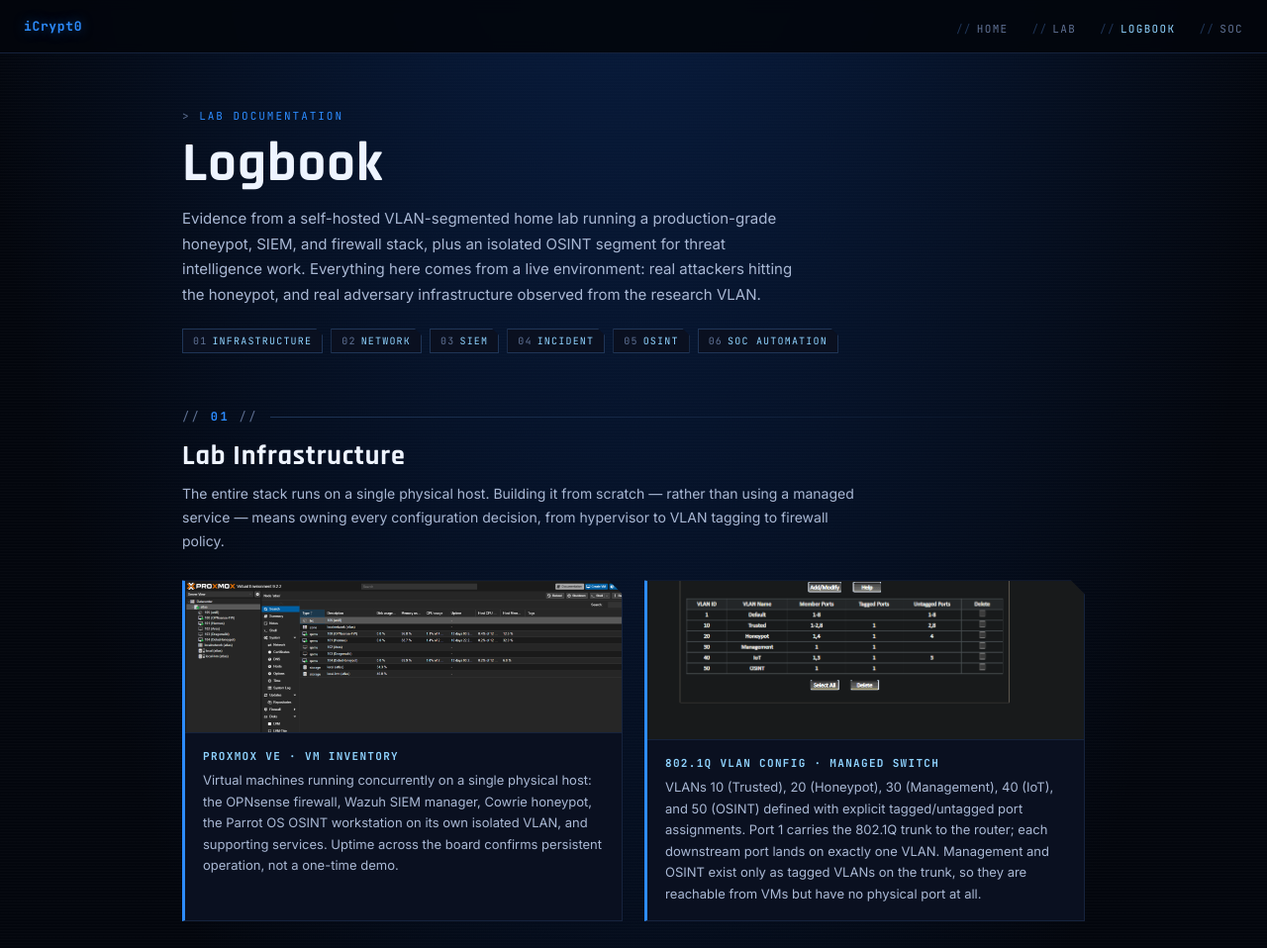
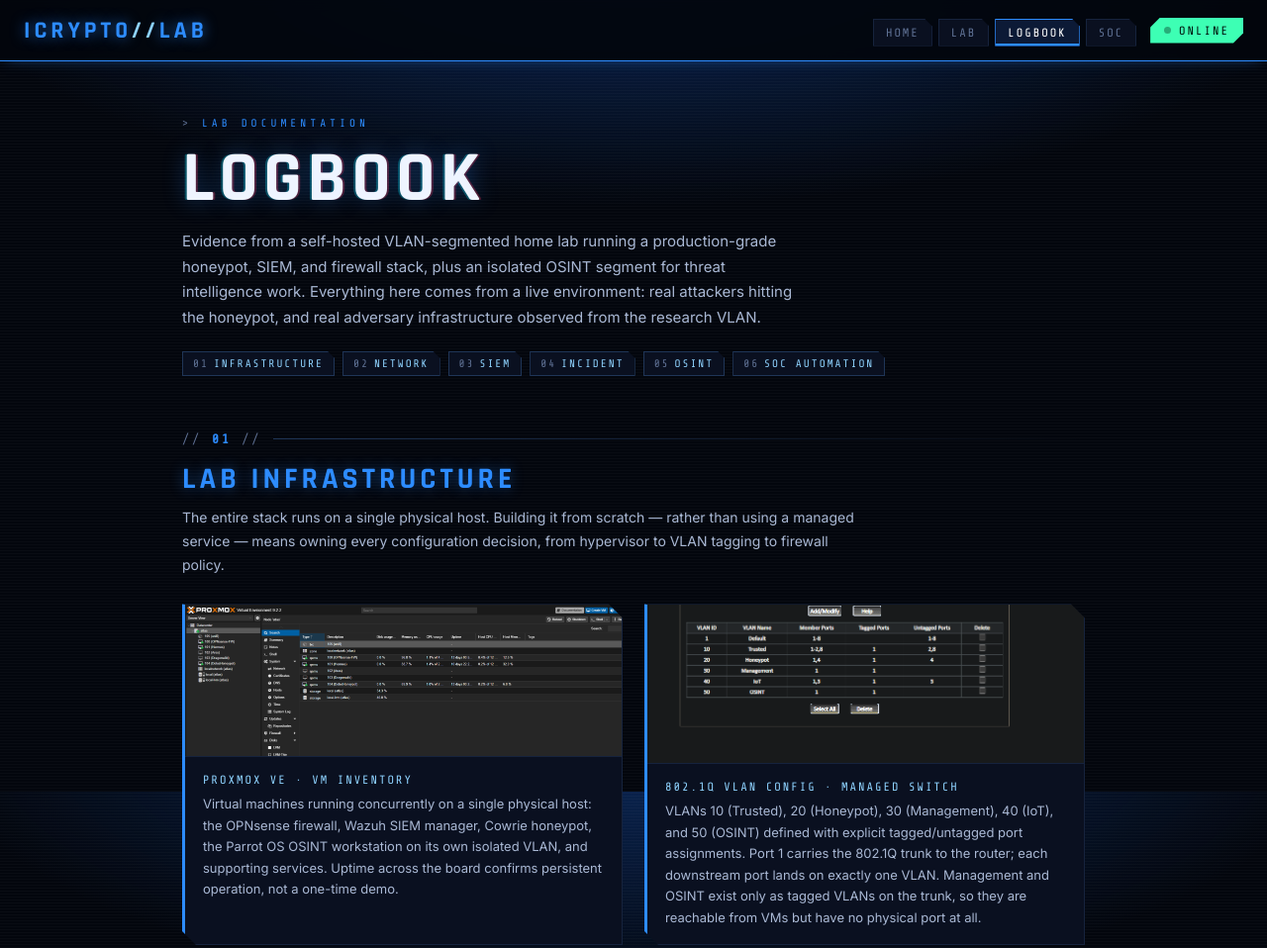
Before and after one commit to iCrypt0/iCrypt0.github.io, a plain HTML site: page logbook.html in a window 1280 px wide. Shown: the top 958 px of the page at 99% size. Drawn offline with nearby package versions, Linux system fonts and the light colour scheme.

Commit message:
Refactor navigation and enhance styles in logbook.html
Updated navigation structure and styles in logbook.html.

```diff
--- a/logbook.html
+++ b/logbook.html
@@ -4,7 +4,7 @@
 <meta charset="UTF-8">
 <meta name="viewport" content="width=device-width, initial-scale=1.0">
 <title>Logbook · icrypt0</title>
-<link href="https://fonts.googleapis.com/css2?family=JetBrains+Mono:wght@400;500;700&family=Inter:wght@400;500;600&family=Rajdhani:wght@600;700&display=swap" rel="stylesheet">
+<link href="https://fonts.googleapis.com/css2?family=JetBrains+Mono:wght@400;500;700&family=Inter:wght@400;500;600&family=Rajdhani:wght@500;600;700&family=Share+Tech+Mono&display=swap" rel="stylesheet">
 <style>
 :root{
   color-scheme:dark;
@@ -95,18 +95,60 @@ nav{position:sticky;top:0;z-index:100;display:flex;align-items:center;justify-co
 @media (max-width:680px){.stat-strip{grid-template-columns:repeat(2,1fr)}.nav-links{gap:12px}.nav-links a::before{display:none}}
 .sequence-label{font-family:var(--mono);font-size:10px;color:var(--text-dim);letter-spacing:.1em;margin-bottom:10px}
 @media (prefers-reduced-motion:reduce){.page-title::after{animation:none}*{transition:none!important}}
+
+/* ===== NETRUNNER skin ===== */
+:root{--mono:'Share Tech Mono',monospace;--display:'Rajdhani',sans-serif;
+  --cut2:polygon(0 0,calc(100% - 14px) 0,100% 14px,100% 100%,14px 100%,0 calc(100% - 14px));
+  --cut-sm:polygon(8px 0,100% 0,100% calc(100% - 8px),calc(100% - 8px) 100%,0 100%,0 8px)}
+body{background-color:#03060d;background-image:repeating-linear-gradient(0deg,rgba(255,255,255,.025) 0 1px,transparent 1px 3px),radial-gradient(ellipse 90% 55% at 50% -8%,#0b2a5e 0,transparent 62%)!important;background-attachment:fixed}
+.sys{font-family:var(--mono);font-size:12px;letter-spacing:2px;padding:6px 14px;background:var(--ok);color:#00140c;clip-path:polygon(10px 0,100% 0,100% calc(100% - 10px),calc(100% - 10px) 100%,0 100%,0 10px);white-space:nowrap}
+.sys::before{content:'';display:inline-block;width:7px;height:7px;background:#00140c;border-radius:50%;margin-right:8px;vertical-align:1px;animation:pulse 2s ease-in-out infinite}
+@keyframes pulse{50%{opacity:.35}}
+.glitch{position:relative}
+.glitch:hover{animation:gl .35s steps(2) 2}
+@keyframes gl{0%{text-shadow:2px 0 #ff3d6e,-2px 0 #00e5ff}50%{text-shadow:-2px 0 #ff3d6e,2px 0 #00e5ff;transform:translateX(1px)}100%{text-shadow:none;transform:none}}
+code{font-family:var(--mono)!important}
+
+nav{border-bottom:1px solid var(--pri)!important;box-shadow:0 1px 14px -6px rgba(45,140,255,.7);height:62px!important}
+.nav-brand{font-family:var(--display)!important;font-size:24px!important;letter-spacing:4px!important;text-transform:uppercase;text-shadow:0 0 14px rgba(45,140,255,.7)!important}
+.nav-brand span{color:var(--ice);text-shadow:none}
+.nav-right{display:flex;align-items:center;gap:14px}
+.nav-links{gap:6px!important}
+.nav-links a{font-family:var(--mono)!important;font-size:12px!important;letter-spacing:2px!important;padding:6px 12px;background:var(--bg-card);border:1px solid var(--line);clip-path:polygon(0 0,calc(100% - 8px) 0,100% 8px,100% 100%,0 100%)}
+.nav-links a::before{display:none}
+.nav-links a:hover,.nav-links a.active{color:#fff!important;border-color:var(--pri);background:#0c1a36;box-shadow:inset 0 -2px 0 var(--pri)}
+.kicker{font-family:var(--mono)!important;letter-spacing:4px!important}
+.page-title{text-transform:uppercase;letter-spacing:5px!important;font-size:clamp(44px,7vw,72px)!important;text-shadow:2px 0 rgba(255,61,110,.28),-2px 0 rgba(0,229,255,.28),0 0 22px rgba(45,140,255,.35)}
+.toc a{font-family:var(--mono)!important;letter-spacing:2px!important;font-size:11px!important}
+.section-num{font-family:var(--mono)!important;font-size:13px!important;letter-spacing:3px!important}
+.section-title{text-transform:uppercase;letter-spacing:4px!important;font-size:30px!important;color:var(--pri)!important;text-shadow:0 0 14px rgba(45,140,255,.45)}
+#siem .section-title{color:var(--purple)!important;text-shadow:0 0 14px rgba(180,107,255,.4)}
+#incident .section-title{color:var(--crit)!important;text-shadow:0 0 14px rgba(255,61,110,.4)}
+#osint .section-title{color:var(--ok)!important;text-shadow:0 0 14px rgba(61,255,180,.35)}
+#soc .section-title{color:var(--warn)!important;text-shadow:0 0 14px rgba(255,176,32,.35)}
+.ev-card{clip-path:var(--cut2)!important}
+.ev-card:hover{box-shadow:inset 0 0 32px rgba(45,140,255,.1),inset 0 0 0 1px rgba(45,140,255,.25)!important}
+.ev-title{font-family:var(--mono)!important;font-size:12px!important;letter-spacing:2px!important;font-weight:400!important}
+.ev-tag{font-family:var(--mono)!important;letter-spacing:2px!important;clip-path:var(--cut-sm)}
+.stat{clip-path:var(--cut2)!important}
+.stat small{font-family:var(--mono)!important;letter-spacing:2px!important}
+.stat b{font-size:32px!important;text-shadow:0 0 14px currentColor}
+@media (max-width:680px){nav{height:auto!important;padding:10px 16px!important;flex-direction:column;align-items:flex-start;gap:8px}.nav-right{flex-wrap:wrap}}
 </style>
 </head>
 <body>
 
 <nav>
-  <a href="index.html" class="nav-brand">iCrypt0</a>
+  <a href="index.html" class="nav-brand glitch">iCrypt0<span>//</span>Lab</a>
+  <div class="nav-right">
     <ul class="nav-links">
       <li><a href="index.html">home</a></li>
       <li><a href="index.html#lab">lab</a></li>
       <li><a href="logbook.html" class="active">logbook</a></li>
       <li><a href="#soc">soc</a></li>
     </ul>
+    <div class="sys">ONLINE</div>
+  </div>
 </nav>
 
 <div class="page">
```
Lines whose indentation alone changed are shown as unchanged.
